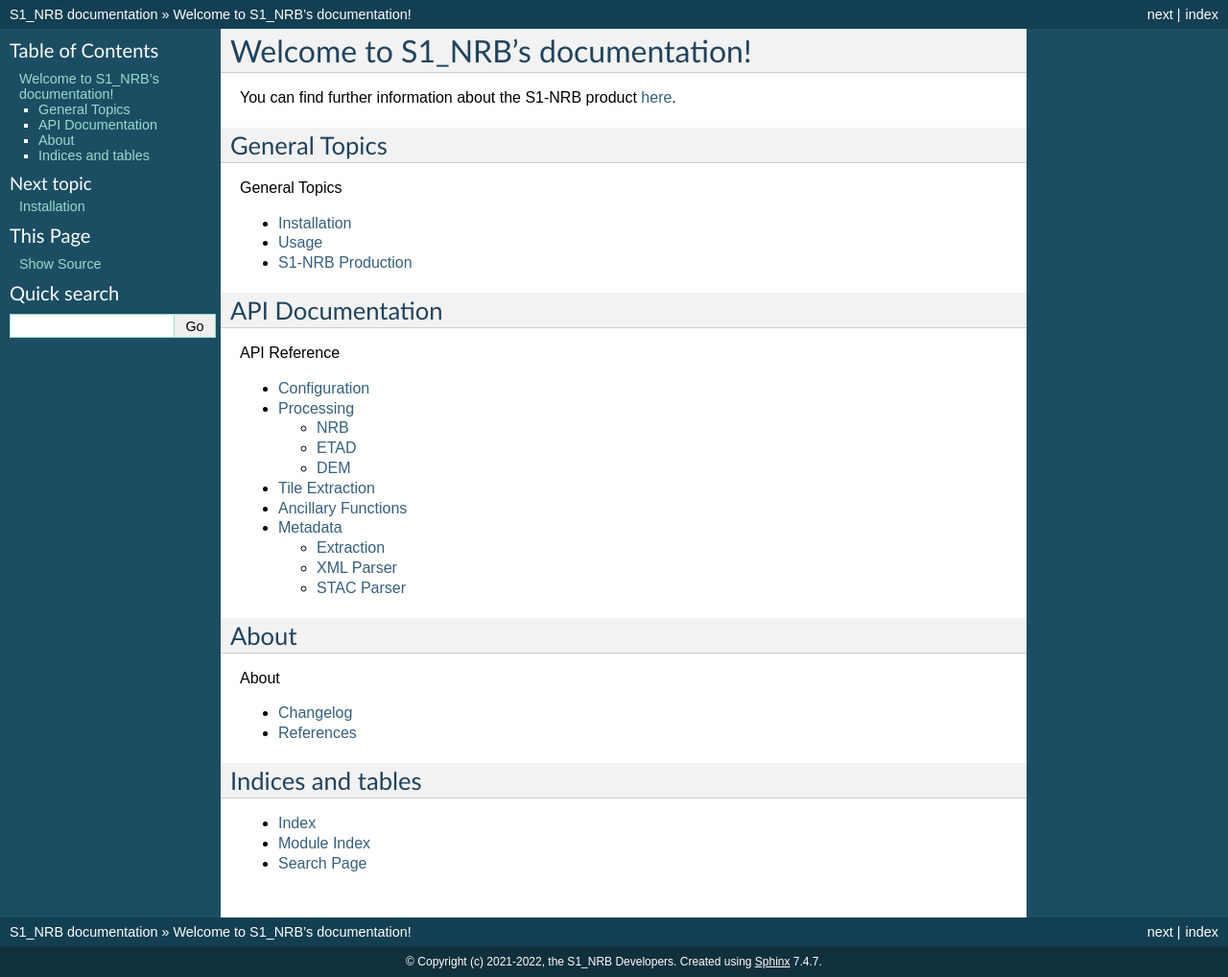
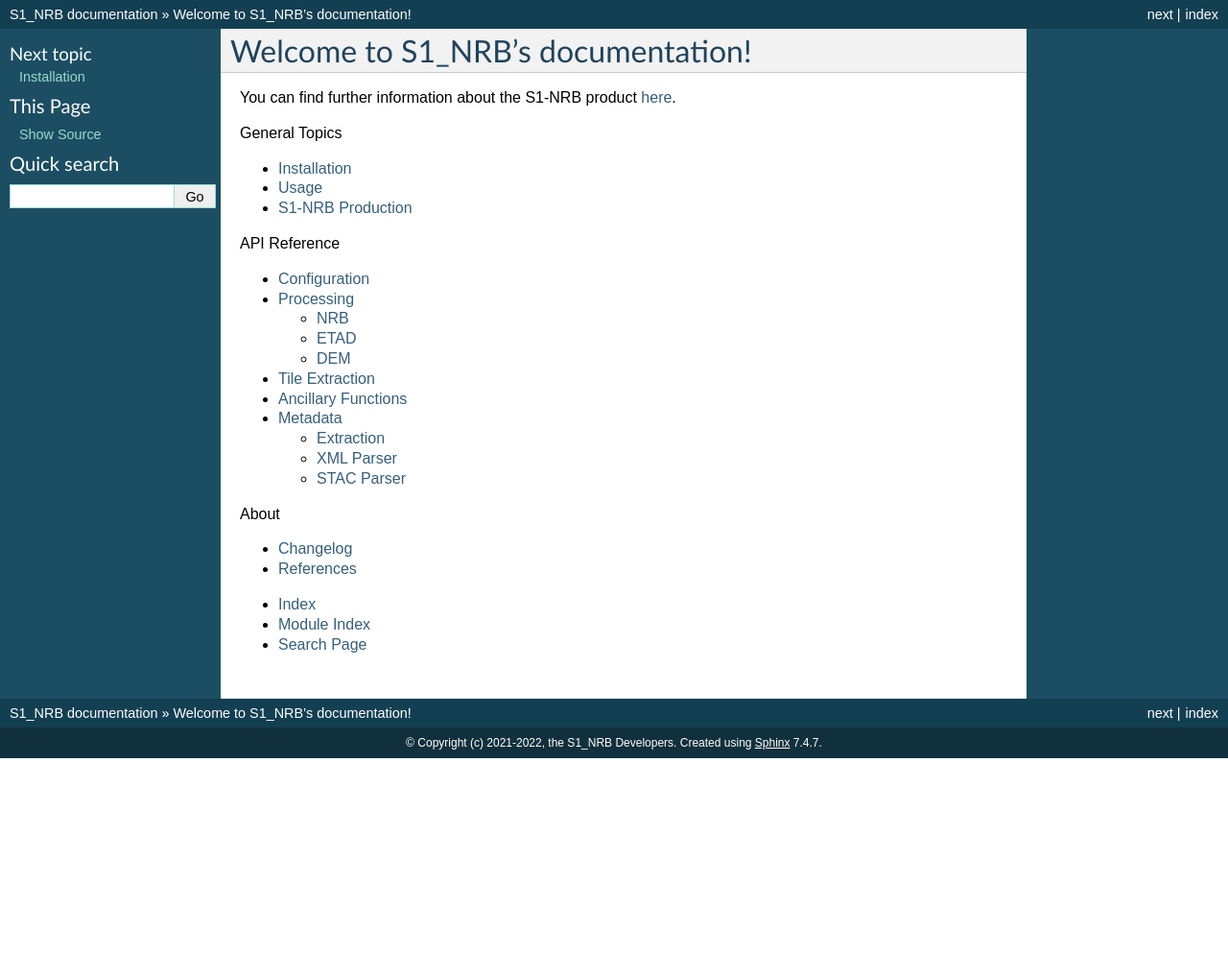
Before and after one commit to SAR-ARD/s1ard, a Sphinx documentation site: the page built from docs/index.rst, in a window 1280 px wide. Shown: the whole page at 96% size. Built offline with Sphinx 7.4.7, drawn with Linux system fonts in a browser that asks for light colours; after the commit the page ends 900 px from its top, so only the background shows below that.

Commit message:
[docs] update index.rst

```diff
--- a/docs/index.rst
+++ b/docs/index.rst
@@ -1,11 +1,8 @@
-###################################
 Welcome to S1_NRB's documentation!
-###################################
+==================================
 
-You can find further information about the S1-NRB product `here <https://sentinel.esa.int/web/sentinel/sentinel-1-ard-normalised-radar-backscatter-nrb-product>`_.
-
-General Topics
-==============
+You can find further information about the S1-NRB product
+`here <https://sentinel.esa.int/web/sentinel/sentinel-1-ard-normalised-radar-backscatter-nrb-product>`_.
 
 .. toctree::
    :caption: General Topics
@@ -15,16 +12,10 @@
    general/usage
    general/S1_NRB
 
-API Documentation
-=================
-
 .. toctree::
    :caption: API Reference
 
    api
-
-About
-=====
 
 .. toctree::
    :caption: About
@@ -33,9 +24,6 @@
    about/changelog
    about/references
 
-Indices and tables
-==================
-
 * :ref:`genindex`
 * :ref:`modindex`
 * :ref:`search`
```
